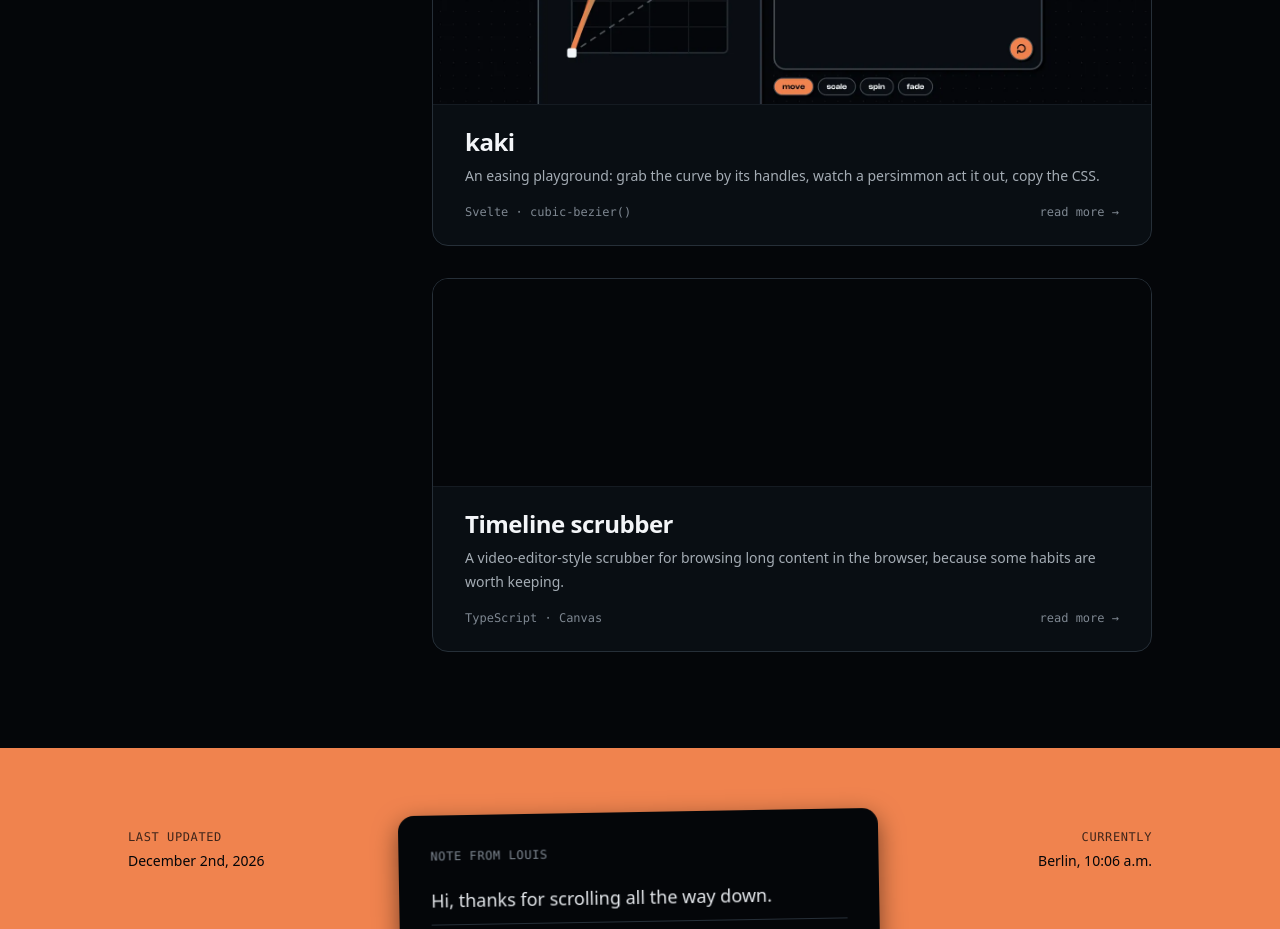
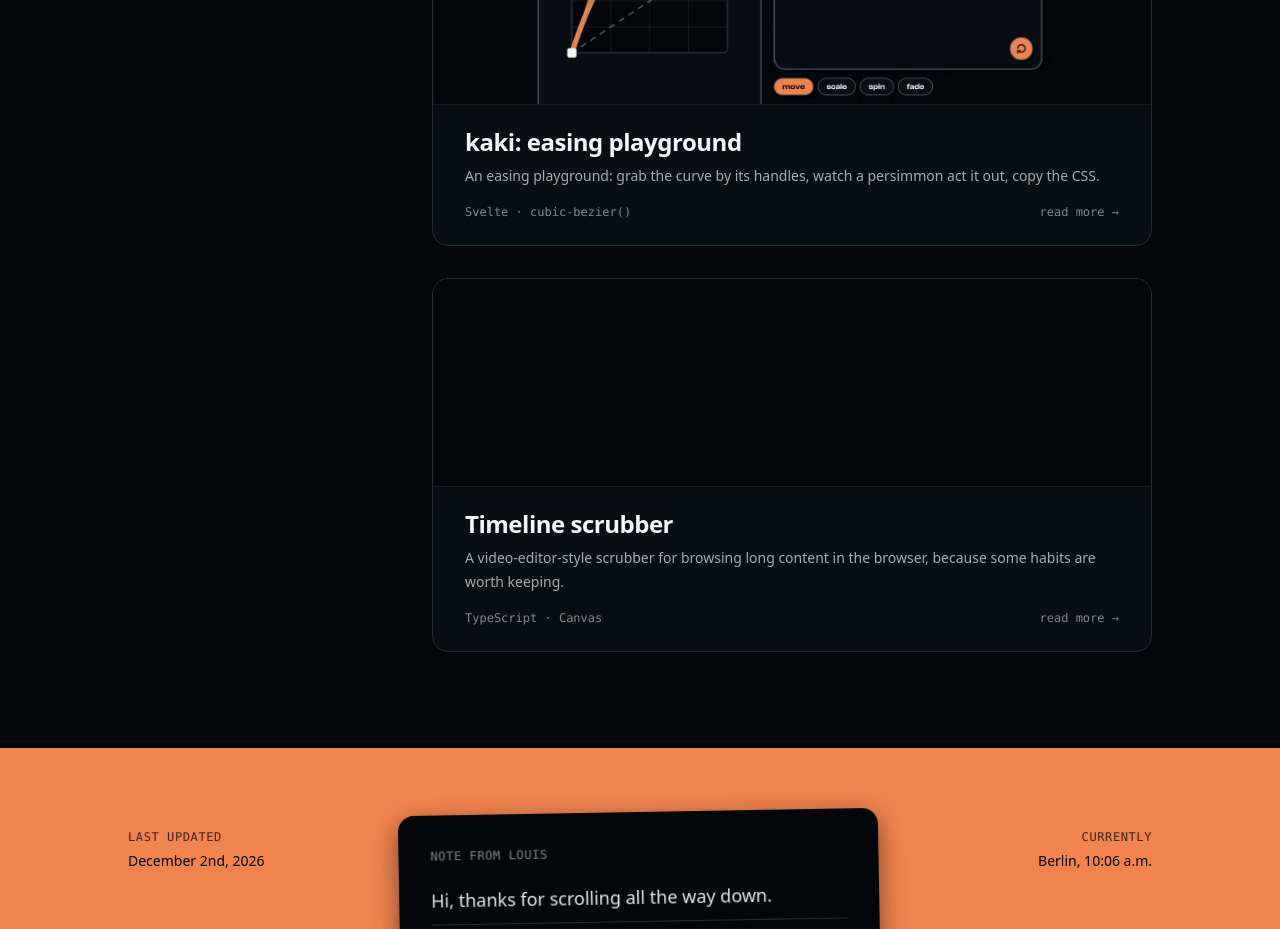
Before and after one commit to LouisLP/me, a Vue app: page / in a window 1280 px wide. Shown: the part 2820-3749 px from the top of the page. Built offline with nearby package versions, Linux system fonts and the light colour scheme; some icons are missing.

Commit message:
Renamed project to be more descriptive

```diff
--- a/src/content/projects.ts
+++ b/src/content/projects.ts
@@ -93,7 +93,7 @@ export const projects: Project[] = [
   },
   {
     slug: 'kaki',
-    title: 'kaki',
+    title: 'kaki: easing playground',
     description: 'An easing playground: grab the curve by its handles, watch a persimmon act it out, copy the CSS.',
     meta: 'Svelte · cubic-bezier()',
     hero: { src: kakiHero, alt: 'The kaki curve editor and stage, with an overshooting curve loaded' },
```
